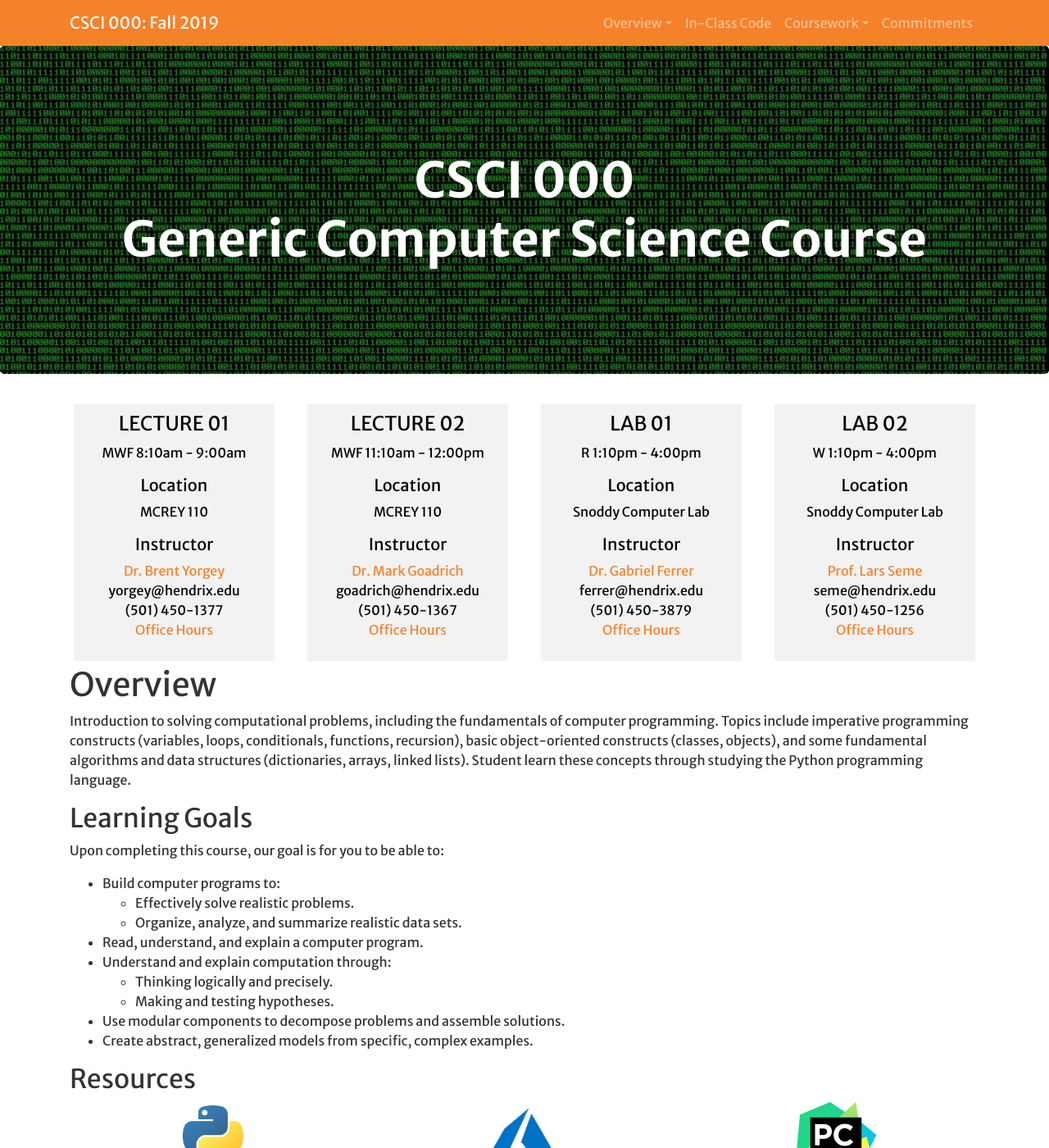
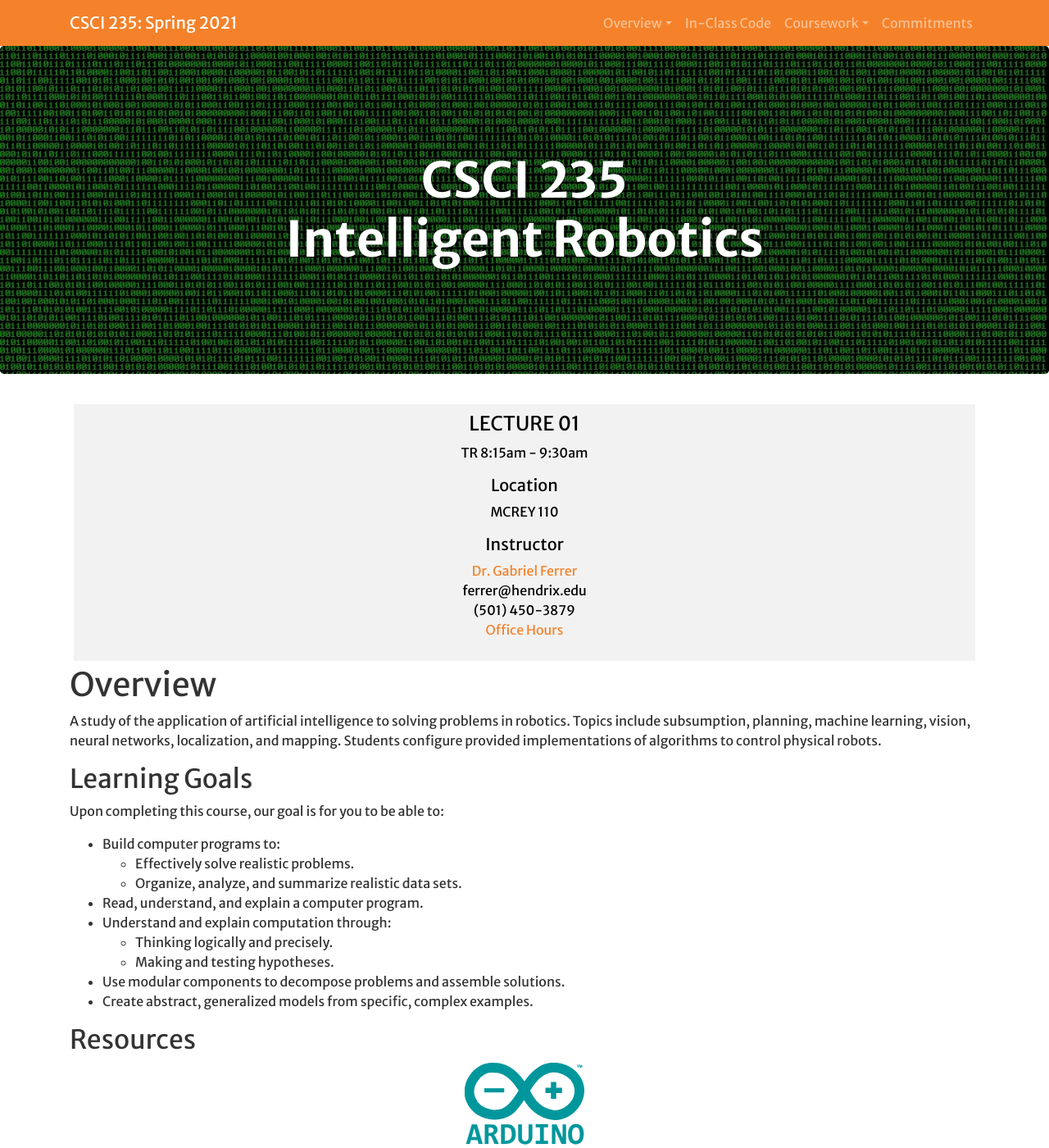
Before and after one commit to Hendrix-CS/csci235, a Jekyll site: the page built from index.md, in a window 1280 px wide and 1400 px high. Shown: the whole window at 82% size. Built offline with Jekyll 4.4.1, drawn with Linux system fonts in a browser that asks for light colours; a script that is not in the unit is left out; our own code applies the rules of GitHub Pages for plain Markdown files; some of the changed text lies outside the part shown.

Commit message:
Updated course description and added Arduino Logo.

```diff
--- a/_config.yml
+++ b/_config.yml
@@ -14,19 +14,13 @@
 # You can create any custom variable you would like, and they will be accessible
 # in the templates via {{ site.myvariable }}.
 description: >- # this means to ignore newlines until "baseurl:"
-  Introduction to solving computational problems, including the fundamentals
-  of computer programming. Topics include imperative programming constructs
-  (variables, loops, conditionals, functions, recursion), basic
-  object-oriented constructs (classes, objects), and some fundamental
-  algorithms and data structures (dictionaries, arrays, linked lists).
-  Student learn these concepts through studying the Python programming
-  language.
-baseurl: "/csci000" # the subpath of your site, e.g. /blog
+  A study of the application of artificial intelligence to solving problems in robotics. Topics include subsumption, planning, machine learning, vision, neural networks, localization, and mapping. Students configure provided implementations of algorithms to control physical robots.
+baseurl: "/csci235" # the subpath of your site, e.g. /blog
 url: "" # the base hostname & protocol for your site, e.g. http://example.com
 
-number: CSCI 000
-title: Generic Computer Science Course
-semester: Fall 2019
+number: CSCI 235
+title: Intelligent Robotics
+semester: Spring 2021
 
 navigation:
   - title: Overview
@@ -55,59 +49,23 @@ navigation:
     url: '#commitments'
 
 instructors:
-  - id: yorgey
-    name: Dr. Brent Yorgey
-    email: yorgey@hendrix.edu
-    web: http://ozark.hendrix.edu/~yorgey
-    phone: (501) 450-1377
-    officehours: https://byorgey.youcanbook.me
-  - id: goadrich
-    name: Dr. Mark Goadrich
-    email: goadrich@hendrix.edu
-    web: http://mark.goadrich.com
-    phone: (501) 450-1367
-    officehours: http://mark.goadrich.com/schedule.html
   - id: ferrer
     name: Dr. Gabriel Ferrer
     email: ferrer@hendrix.edu
     web: http://ozark.hendrix.edu/~ferrer
     phone: (501) 450-3879
     officehours: https://drferrer.youcanbook.me/
-  - id: seme
-    name: Prof. Lars Seme
-    email: seme@hendrix.edu
-    web: https://www.hendrix.edu/mathcs/profile.aspx?id=70795
-    phone: (501) 450-1256
-    officehours: ???
 
 offerings:
   - name: LECTURE 01
     loc: MCREY 110
-    time: MWF 8:10am - 9:00am
-    instructor: yorgey
-  - name: LECTURE 02
-    loc: MCREY 110
-    time: MWF 11:10am - 12:00pm
-    instructor: goadrich
-  - name: LAB 01
-    loc: Snoddy Computer Lab
-    time: R 1:10pm - 4:00pm
+    time: TR 8:15am - 9:30am
     instructor: ferrer
-  - name: LAB 02
-    loc: Snoddy Computer Lab
-    time: W 1:10pm - 4:00pm
-    instructor: seme
 
 resources:
-  - name: Python 3
-    image: assets/images/pythonlogo.png
-    url: http://python.org
-  - name: Azure Notebooks
-    image: assets/images/azure.png
-    url: https://notebooks.azure.com/
-  - name: Pycharm
-    image: assets/images/pycharmlogo.png
-    url: https://www.jetbrains.com/pycharm/
+  - name: Arduino
+    image: assets/images/Arduino_Logo.svg
+    url: https://www.arduino.cc/reference/en/
 
 extra-resources:
   - name: "How to Think Like a Computer Scientist: Interactive Edition"
```
Also changed, not shown: assets/images/Arduino_Logo.svg (added).
